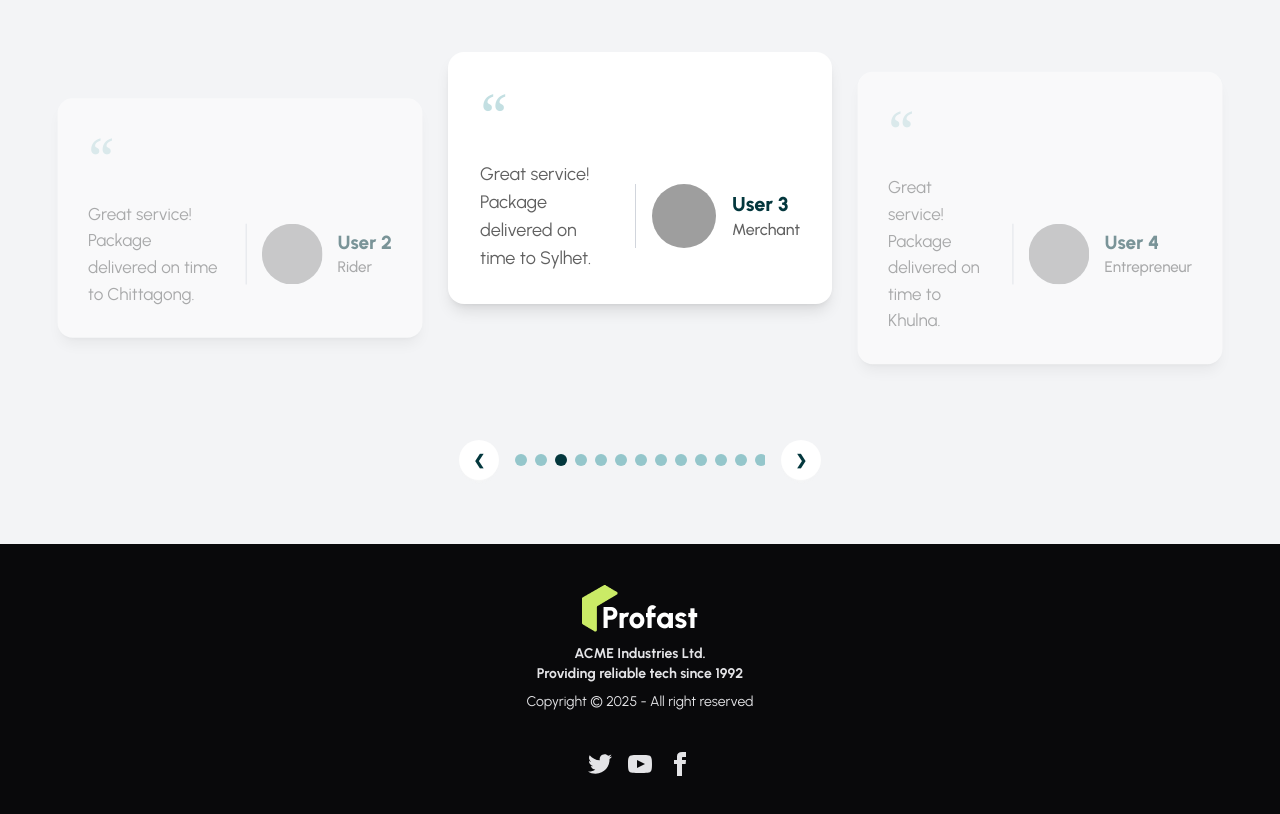
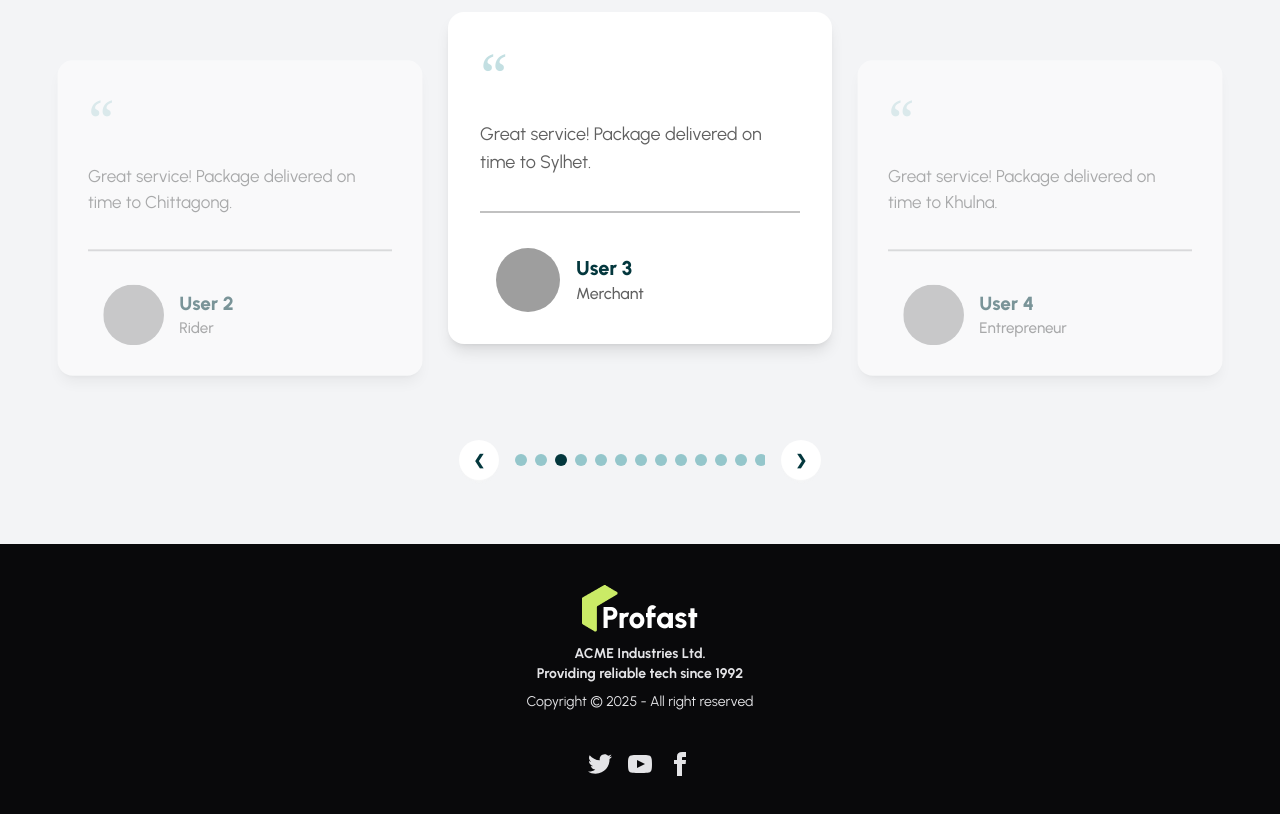
Before and after one commit to Mysterio-O/ProFast-client, a React (Vite) app: page / in a window 1280 px wide. Shown: the part 4420-5234 px from the top of the page. Built offline with nearby package versions, Linux system fonts and the light colour scheme; grey boxes are pictures that could not be loaded.

Commit message:
fixed the layout issuse

```diff
--- a/src/pages/Home/Reviews/ReviewSection.jsx
+++ b/src/pages/Home/Reviews/ReviewSection.jsx
@@ -128,12 +128,12 @@ const ReviewSection = () => {
                                     </span>
                                 </div>
                                 {/* Review Message and Customer Info */}
-                                <div className="flex items-center">
+                                <div className="flex items-center flex-col gap-3">
                                     <p className="text-[#606060] text-lg pr-6 flex-1">
                                         {review.message}
                                     </p>
-                                    <div className="border-l border-gray-300 h-16"></div>
-                                    <div className="pl-4 flex items-center">
+                                    <div className="divider opacity-25 divider-neutral"></div>
+                                    <div className="pl-4 flex w-full items-center">
                                         <img
                                             src={review.photo}
                                             alt={review.name}
```
